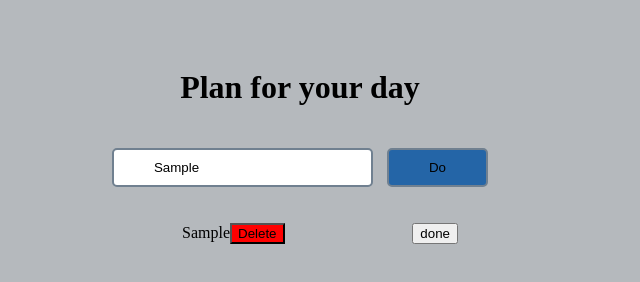
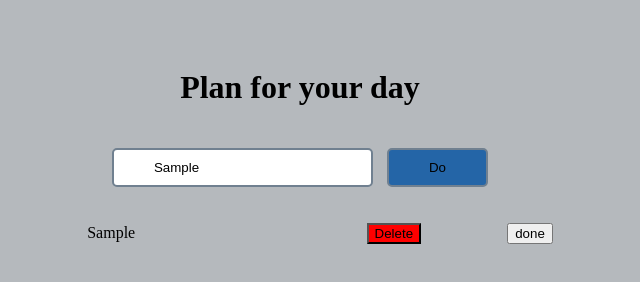
Before and after one commit to FACG4/to-do, a website: page index.html in a window 1280 px wide. Both pictures are taken after typing "Sample" into the empty fields and a click on the input "Do". Shown: the whole page, without its empty margins (340-980 px from the left). Drawn offline with Linux system fonts and the light colour scheme.

Commit message:
list display

```diff
--- a/style.css
+++ b/style.css
@@ -37,11 +37,12 @@ text-align: center;
 }
 
 span {
-    width: 40%;
+    width: 60%;
     text-align: left;
+    display: inline-block;
 }
 #todo-container{
-    width: 50%;
+    width: 80%;
     margin: auto;
 }
 ul {
@@ -49,10 +50,12 @@ ul {
 }
 li {
     text-align: left;
+    display: block;
+
 }
 
 .delete {
-    text-align: right;
+    margin: auto;
 }
 
 .done {
```
